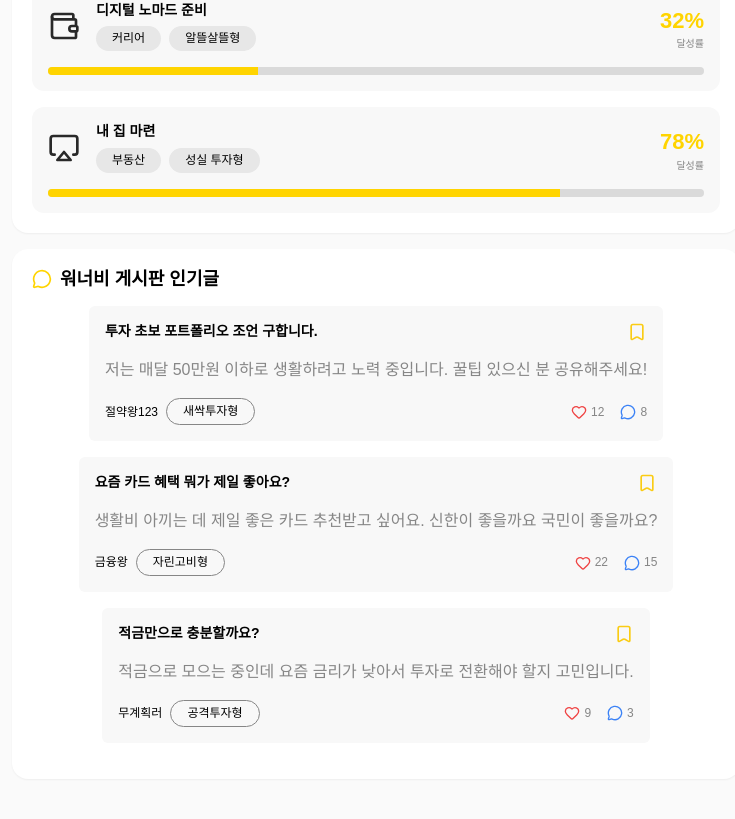
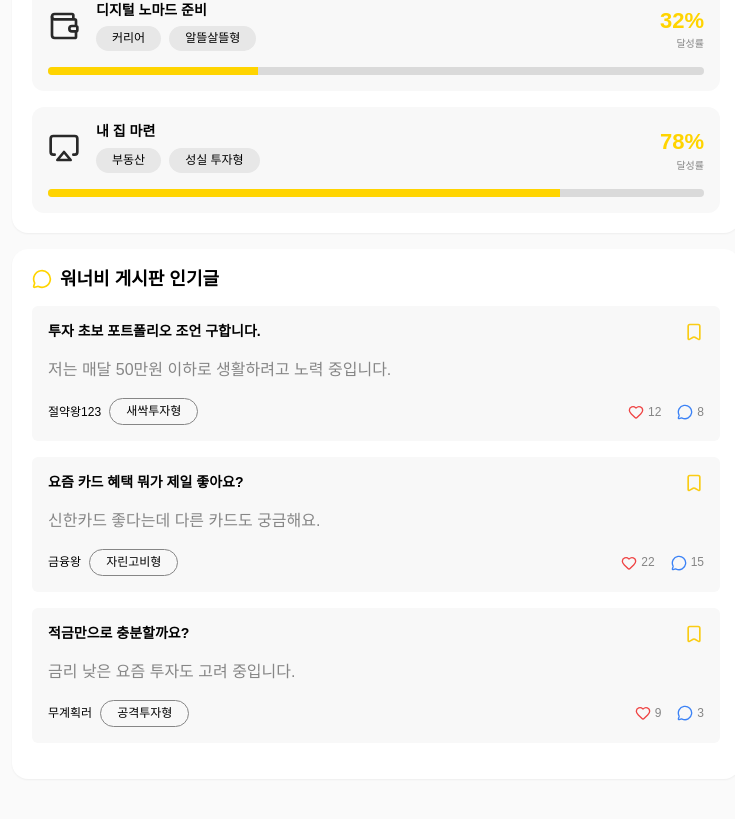
Before and after one commit to WonnaBE7/Frontend, a Vue app: page / in a window 1280 px wide. Shown: the part 1225-2044 px from the top of the page, without its empty margins (264-999 px from the left). Built offline with nearby package versions, Linux system fonts and the light colour scheme.

Commit message:
[feat] #25 add pinia

```diff
--- a/dev-dist/sw.js
+++ b/dev-dist/sw.js
@@ -82,7 +82,7 @@ define(['./workbox-54d0af47'], (function (workbox) { 'use strict';
     "revision": "3ca0b8505b4bec776b69afdba2768812"
   }, {
     "url": "index.html",
-    "revision": "0.u19f1ujr4og"
+    "revision": "0.d5d5tp3kpgg"
   }], {});
   workbox.cleanupOutdatedCaches();
   workbox.registerRoute(new workbox.NavigationRoute(workbox.createHandlerBoundToURL("index.html"), {
--- a/package.json
+++ b/package.json
@@ -15,6 +15,7 @@
     "class-variance-authority": "^0.7.1",
     "clsx": "^2.1.1",
     "lucide-vue-next": "^0.525.0",
+    "pinia": "^3.0.3",
     "tailwind-scrollbar-hide": "^4.0.0",
     "vue": "^3.5.17",
     "vue-router": "^4.5.1"
--- /dev/null
+++ b/src/entities/board/board.mock.ts
@@ -0,0 +1,40 @@
+import type { Board } from './board.entity'
+
+export const mockBoards: Board[] = [
+  {
+    boardId: 1,
+    title: '투자 초보 포트폴리오 조언 구합니다.',
+    content: '저는 매달 50만원 이하로 생활하려고 노력 중입니다.',
+    userName: '절약왕123',
+    category: '새싹투자형',
+    likeCount: 12,
+    commentCount: 8,
+    isScraped: false,
+    isLiked: true,
+    createdAt: '2025-07-23',
+  },
+  {
+    boardId: 2,
+    title: '요즘 카드 혜택 뭐가 제일 좋아요?',
+    content: '신한카드 좋다는데 다른 카드도 궁금해요.',
+    userName: '금융왕',
+    category: '자린고비형',
+    likeCount: 22,
+    commentCount: 15,
+    isScraped: true,
+    isLiked: false,
+    createdAt: '2025-07-22',
+  },
+  {
+    boardId: 3,
+    title: '적금만으로 충분할까요?',
+    content: '금리 낮은 요즘 투자도 고려 중입니다.',
+    userName: '무계획러',
+    category: '공격투자형',
+    likeCount: 9,
+    commentCount: 3,
+    isScraped: false,
+    isLiked: false,
+    createdAt: '2025-07-21',
+  },
+]
--- /dev/null
+++ b/src/entities/board/board.store.ts
@@ -0,0 +1,22 @@
+import { defineStore } from 'pinia'
+import type { Board } from './board.entity'
+import { mockBoards } from './board.mock'
+
+export const usePostPreviewStore = defineStore('postPreview', {
+  state: () => ({
+    posts: mockBoards as Board[],
+  }),
+  getters: {
+    top3Posts: (state) => state.posts.slice(0, 3),
+  },
+  actions: {
+    toggleLike(boardId: number) {
+      const post = this.posts.find((p) => p.boardId === boardId)
+      if (post) post.isLiked = !post.isLiked
+    },
+    toggleScrap(boardId: number) {
+      const post = this.posts.find((p) => p.boardId === boardId)
+      if (post) post.isScraped = !post.isScraped
+    },
+  },
+})
--- a/src/features/board/ui/PostPreviewCard.vue
+++ b/src/features/board/ui/PostPreviewCard.vue
@@ -1,5 +1,5 @@
 <template>
-      <div class="bg-gray-50 mb-4 p-4 rounded-md">
+      <div class="w-full bg-gray-50 mb-4 p-4 rounded-md">
         <div class="flex flex-row justify-between mb-4">
           <Typography type="B_14_140">{{ title }}</Typography>
           <Trash2Icon
@@ -25,8 +25,8 @@
         <div class="flex flex-row items-center justify-between">
           <!-- 작성자 / 태그 -->
           <div class="flex items-center gap-2">
-            <Typography type="M_12_120">{{ author }}</Typography>
-            <Tag>{{ tag }}</Tag>
+            <Typography type="M_12_120">{{ userName }}</Typography>
+            <Tag>{{ category }}</Tag>
           </div>
 
           <!-- 좋아요 / 댓글 -->
@@ -62,8 +62,8 @@
  defineProps<{
     title: string
     content: string
-    author: string
-    tag: string
+    userName: string
+    category: string
     likeCount: number
     commentCount: number
   }>()
--- a/src/features/home/ui/home-dashboard/FinTypeBox.vue
+++ b/src/features/home/ui/home-dashboard/FinTypeBox.vue
@@ -14,9 +14,9 @@
                 v-for="type in finTypes"
                 :key="type.label"
             >
-                    <FinTypeColCard
-                        :label="type.label"
-                        class="border-none"
+                <FinTypeColCard
+                    :label="type.label"
+                    class="border-none"
                 />
             </div>
         </div>
--- a/src/features/home/ui/home-dashboard/Top3PostBox.vue
+++ b/src/features/home/ui/home-dashboard/Top3PostBox.vue
@@ -1,6 +1,6 @@
 <template>
     <Card>
-      <IconLabel :icon="MessageCircleIcon" :iconClass="'text-sub-yellow-p'" class="mb-4" >
+        <IconLabel IconLabel :icon="MessageCircleIcon" :iconClass="'text-sub-yellow-p'" class="mb-4" >
             워너비 게시판 인기글
         </IconLabel>
       <PostPreviewCard
@@ -12,38 +12,13 @@
   </template>
 
   <script setup lang="ts">
+    import { computed } from 'vue';
     import Card from '@/shared/ui/atoms/Card.vue';
     import PostPreviewCard from '@/features/board/ui/PostPreviewCard.vue'
     import IconLabel from '@/shared/ui/atoms/IconLabel.vue';
     import { MessageCircleIcon } from 'lucide-vue-next';
+    import { usePostPreviewStore } from '@/entities/board/board.store'
+    const postStore = usePostPreviewStore()
+    const topPosts = computed(() => postStore.top3Posts)
 
-  const topPosts = [
-    {
-      boardId: 1,
-      title: '투자 초보 포트폴리오 조언 구합니다.',
-      content: '저는 매달 50만원 이하로 생활하려고 노력 중입니다. 꿀팁 있으신 분 공유해주세요!',
-      author: '절약왕123',
-      tag: '새싹투자형',
-      likeCount: 12,
-      commentCount: 8,
-    },
-    {
-      boardId: 2,
-      title: '요즘 카드 혜택 뭐가 제일 좋아요?',
-      content: '생활비 아끼는 데 제일 좋은 카드 추천받고 싶어요. 신한이 좋을까요 국민이 좋을까요?',
-      author: '금융왕',
-      tag: '자린고비형',
-      likeCount: 22,
-      commentCount: 15,
-    },
-    {
-      boardId: 3,
-      title: '적금만으로 충분할까요?',
-      content: '적금으로 모으는 중인데 요즘 금리가 낮아서 투자로 전환해야 할지 고민입니다.',
-      author: '무계획러',
-      tag: '공격투자형',
-      likeCount: 9,
-      commentCount: 3,
-    },
-  ]
   </script>
--- a/src/main.ts
+++ b/src/main.ts
@@ -1,7 +1,12 @@
 import { createApp } from 'vue'
 import App from './app/App.vue'
 import { router } from './app/router'
+import { createPinia } from 'pinia'
 import './style.css'
+
 const app = createApp(App)
+const pinia = createPinia()
+
+app.use(pinia)
 app.use(router)
 app.mount('#app')
```
Also changed, not shown: 1 other file (tests, documents, lock files or other folders). Lines whose indentation alone changed are shown as unchanged.
